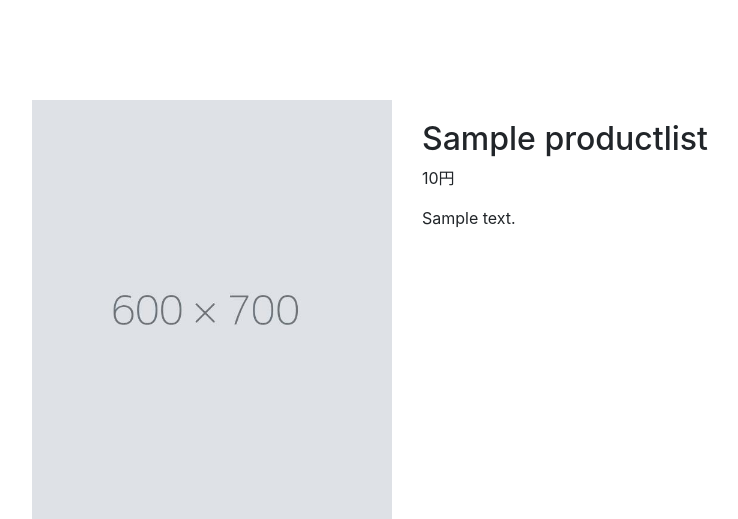
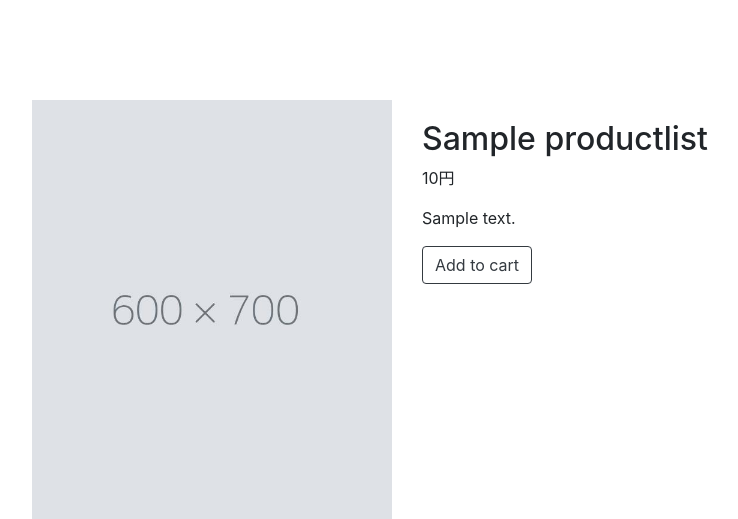
Before and after one commit to chako-mountain/hc_practice, a Django app: page /detail/1/ in a window 1280 px wide. Shown: the part 48-567 px from the top of the page, without its empty margins (270-1008 px from the left). Run offline with Django 4.2, Linux system fonts and the light colour scheme; tables that the repository leaves empty hold one stand-in row (values such as "Sample post"); some libraries are stand-ins or nearby versions.

Commit message:
list detailsそれぞれからのadd to cart を区別できた

```diff
--- a/django_ec/config/templates/details.html
+++ b/django_ec/config/templates/details.html
@@ -14,6 +14,13 @@
         <h2>{{ product.name }}</h2>
         <P>{{ product.price|floatformat:0 }}円</P>
         <p>{{ product.description }}</p>
+
+        <form action="{% url 'addproducts' %}" method="POST">{% csrf_token %}
+            <input type="hidden" name="source" value="from_details">
+            <button type="submit" name="id" value="{{ product.id }}" class="btn btn-outline-dark justify-content-center">
+                Add to cart
+            </button>
+        </form>
     </div>
 </main>
 
--- a/django_ec/product_lists/views.py
+++ b/django_ec/product_lists/views.py
@@ -173,6 +173,11 @@ def add_products_view(request):
             print("from_lists")
             carts.number = 1
 
+        if request.POST.get("source") == "from_details":
+            print("from_details")
+            carts.number = 2
+
+
 
 
         carts.save()
```
